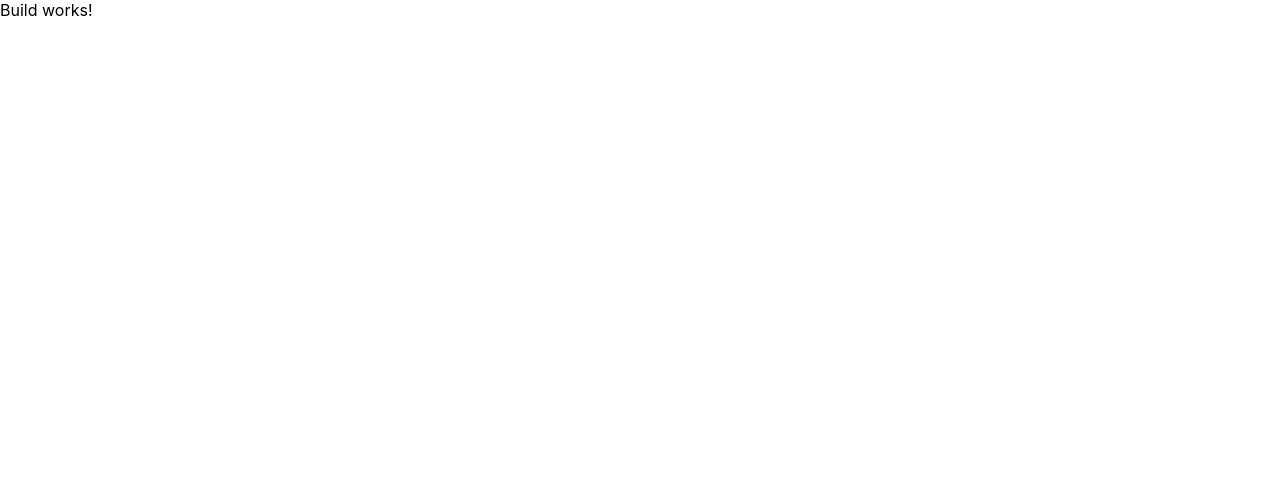
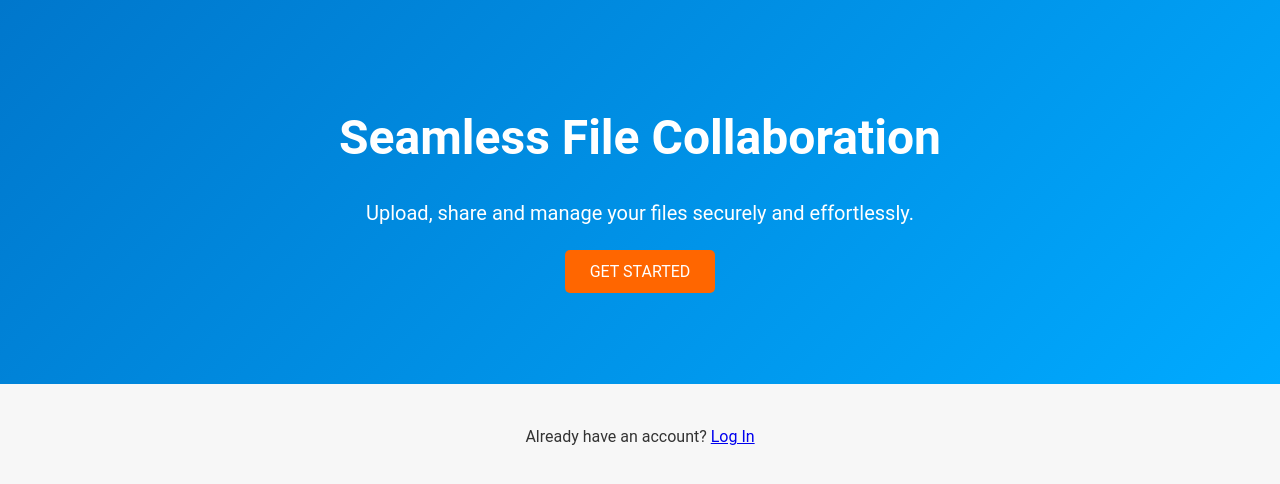
Before and after one commit to BrianKYildirim/file-sharing-app, a React (Create React App) app in the folder frontend/: page / in a window 1280 px wide. Shown: the top 484 px of the page. Built offline with nearby package versions, Linux system fonts and the light colour scheme.

Commit message:
Fixing implementation of stock market analysis tool.

```diff
--- a/frontend/src/App.js
+++ b/frontend/src/App.js
@@ -1,10 +1,7 @@
 // frontend/src/App.js
-
-/*
 
 import React from 'react';
 import {Route, Routes} from 'react-router-dom';
-//import {BrowserRouter as Router, Route, Routes} from 'react-router-dom';
 import LandingPage from './components/LandingPage';
 import Login from './components/Login';
 import Signup from './components/Signup';
@@ -25,8 +22,4 @@ function App() {
     );
 }
 
-*/
-
-export default function App() {
-    return <div>Build works!</div>
-}
+export default App;
```
